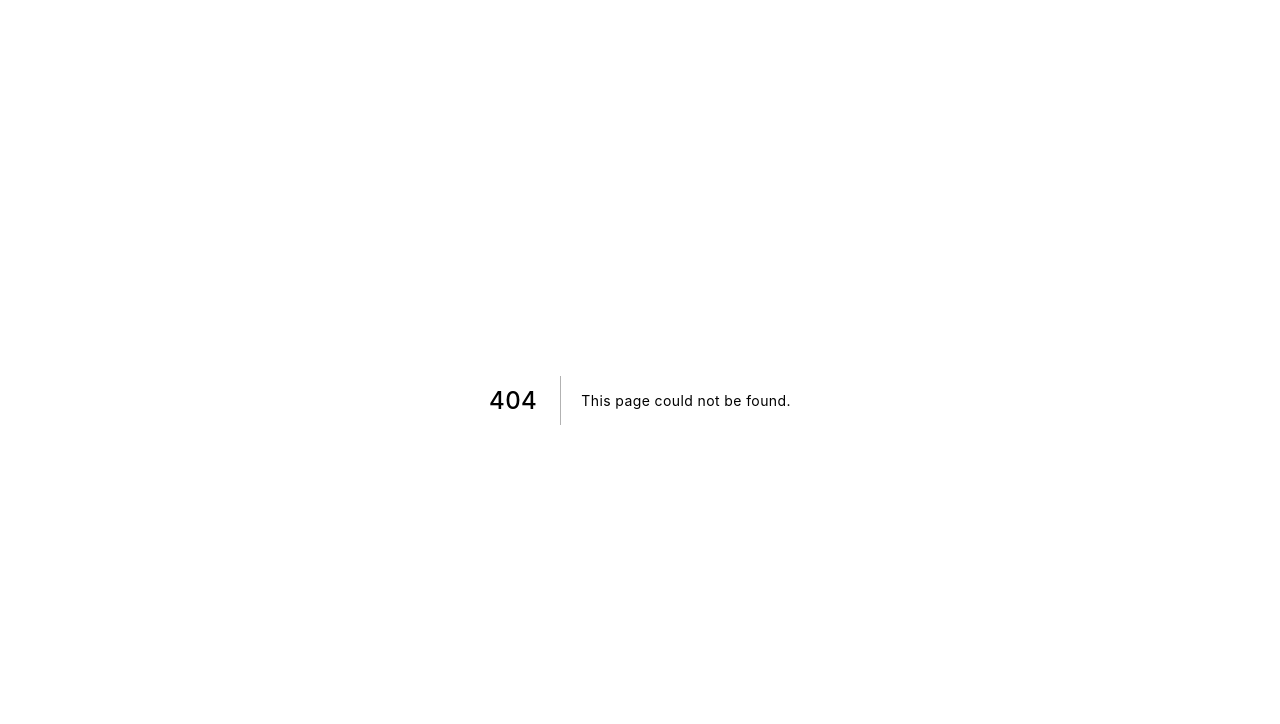
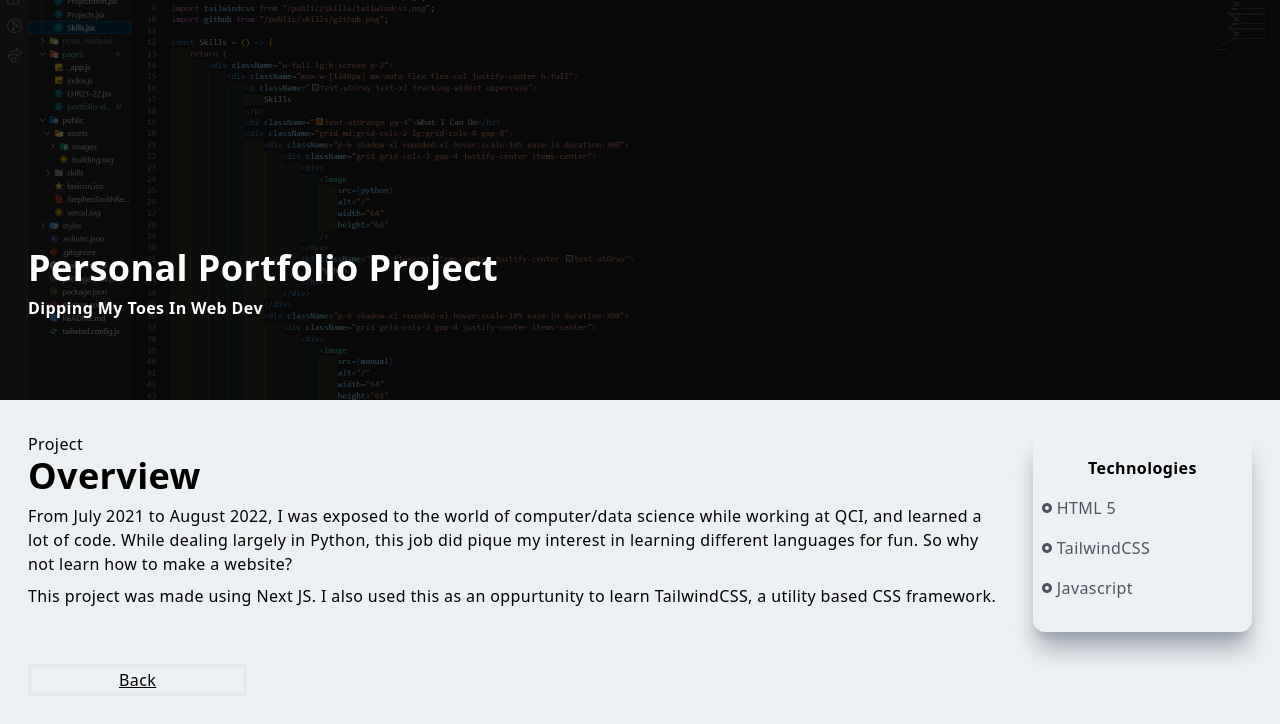
Before and after one commit to stephen-jsmith/portfolio-tailwind, a Next.js app: page /portfolio-site in a window 1280 px wide. Before the commit this address had no page. Shown: the top 724 px of the page. Built offline with nearby package versions, Linux system fonts and the light colour scheme.

Commit message:
Various page updates, nav fixes

```diff
--- a/components/About.jsx
+++ b/components/About.jsx
@@ -24,7 +24,7 @@ const About = () => {
                     </p>
                     <p className="py-2">
                         By working as a technical intern for
-                        <span className="text-qciPurple font-serif">
+                        <span className="text-qciPurple font-serif mx-1">
                             Quantum Computing, Inc.
                         </span>
                         this past year, Stephen has developed a multitude of
--- a/components/Main.jsx
+++ b/components/Main.jsx
@@ -56,7 +56,9 @@ const Main = () => {
                         </div>
                         </a>
                         <div className="mainIcon">
+                            <Link href="/#contact">
                             <RiMailAddLine size={30} />
+                            </Link>
                         </div>
                     </div>
                 </div>
--- a/components/Navbar.jsx
+++ b/components/Navbar.jsx
@@ -70,10 +70,10 @@ const Navbar = () => {
                         >
                             <li className="navItem">Resume</li>
                         </a>
-                        <Link href="/">
+                        <Link href="/#projects">
                             <li className="navItem">Projects</li>
                         </Link>
-                        <Link href="/">
+                        <Link href="/#contact">
                             <li className="navItem">Contact</li>
                         </Link>
                     </ul>
@@ -124,23 +124,28 @@ const Navbar = () => {
                     </div>
                     <div className="py-4 flex flex-col">
                         <ul className="uppercase">
+                            <div  onClick={handleNav}>
                                 <Link href="/">
                                     <li className="mobileMenuNavItem">Home</li>
                                 </Link>
-                            <Link href="/">
+                            </div>
+                            <div onClick={handleNav}>
+                                <Link href="/#projects">
                                     <li className="mobileMenuNavItem">
-                                    Experience
+                                        Projects
                                     </li>
                                 </Link>
+                            </div>
                             <Link href="/">
-                                <li className="mobileMenuNavItem">Education</li>
+                                <li className="mobileMenuNavItem">Resume</li>
                             </Link>
-                            <Link href="/">
-                                <li className="mobileMenuNavItem">Projects</li>
+                            <div onClick={handleNav}>
+                                <Link href="/#contact">
+                                    <li className="mobileMenuNavItem">
+                                        Contact
+                                    </li>
                                 </Link>
-                            <Link href="/">
-                                <li className="mobileMenuNavItem">Contact</li>
-                            </Link>
+                            </div>
                         </ul>
                         <div className="pt-40">
                             <p className="uppercase tracking-widest text-utOrange">
--- /dev/null
+++ b/pages/portfolio-site.jsx
@@ -0,0 +1,74 @@
+import Image from "next/image";
+import React from "react";
+import { RiRadioButtonFill } from "react-icons/ri";
+import Link from "next/link";
+import portfolio from "../public/assets/images/portfolio-project/portfolio-snapshot.png";
+
+const lhr2122 = () => {
+    return (
+        <div className="w-full">
+            <div className="w-screen h-[50vh] relative">
+                <div className="absolute top-0 left-0 w-full h-[50vh] bg-black/70 z-10 overflow-hidden" />
+                <Image
+                    className="absolute z-1 w-full"
+                    layout="fill"
+                    objectFit="cover"
+                    src={portfolio}
+                    alt="/"
+                />
+                <div className="absolute top-[70%] max-w-[1240px] w-full left-[50%] right-[50%] translate-x-[-50%] translate-y-[-50%] text-white z-10 p-2">
+                    <h2 className="py-2">Personal Portfolio Project</h2>
+                    <h3>Dipping My Toes In Web Dev</h3>
+                </div>
+            </div>
+
+            <div className="max-w-[1240px] mx-auto p-2 grid md:grid-cols-5 gap-8 py-8">
+                <div className="col-span-4">
+                    <p>Project</p>
+                    <h2 className="mb-2">Overview</h2>
+                    <p>
+                        From July 2021 to August 2022, I was exposed to the
+                        world of computer/data science while working at QCI, and
+                        learned a lot of code. While dealing largely in Python,
+                        this job did pique my interest in learning different
+                        languages for fun. So why not learn how to make a
+                        website?
+                    </p>
+                    <p className="mt-2">
+                        This project was made using Next JS. I also used this as
+                        an oppurtunity to learn TailwindCSS, a utility based CSS
+                        framework.
+                    </p>
+                </div>
+
+                <div className="col-span-4 md:col-span-1 shadow-xl shadow-gray-400 rounded-xl py-4">
+                    <div className="p-2">
+                        <p className="text-center font-bold pb-2">
+                            Technologies
+                        </p>
+                        <div className="grid grid-cols-3 md:grid-cols-1 ">
+                            <p className="text-gray-600 py-2 flex items-center">
+                                <RiRadioButtonFill className="pr-1" /> HTML 5
+                            </p>
+                            <p className="text-gray-600 py-2 flex items-center">
+                                <RiRadioButtonFill className="pr-1" />
+                                TailwindCSS
+                            </p>
+                            <p className="text-gray-600 py-2 flex items-center">
+                                <RiRadioButtonFill className="pr-1" />
+                                Javascript
+                            </p>
+                        </div>
+                    </div>
+                </div>
+                <div className="border-4 text-center">
+                    <Link href="/#projects">
+                        <p className="underline cursor-pointer">Back</p>
+                    </Link>
+                </div>
+            </div>
+        </div>
+    );
+};
+
+export default lhr2122;
```
Also changed, not shown: public/assets/images/portfolio-project/portfolio-snapshot.png (added). Lines whose indentation alone changed are shown as unchanged.
